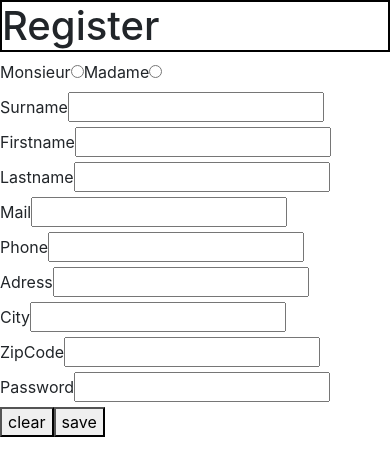
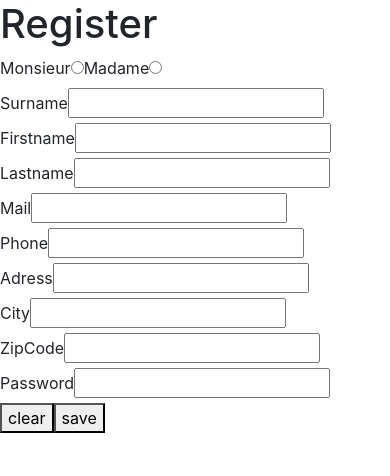
Before and after one commit to AurelieBnt/worlds-of-game, a website built with webpack: page www/index.html in a window 390 px wide. Built offline with nearby package versions, Linux system fonts and the light colour scheme.

Commit message:
Update css

```diff
--- /dev/null
+++ b/src/app/register/user-form/user-form.scss
@@ -0,0 +1,5 @@
+
+
+label {
+    width : 20px;
+}
--- a/src/index.scss
+++ b/src/index.scss
@@ -5,10 +5,6 @@ body {
     p {
         color: white;
     }
-    h1 {
-        box-sizing: border-box;
-        border: 2px solid black;
-    }
 
     img {
         margin-bottom: 20px;
```
